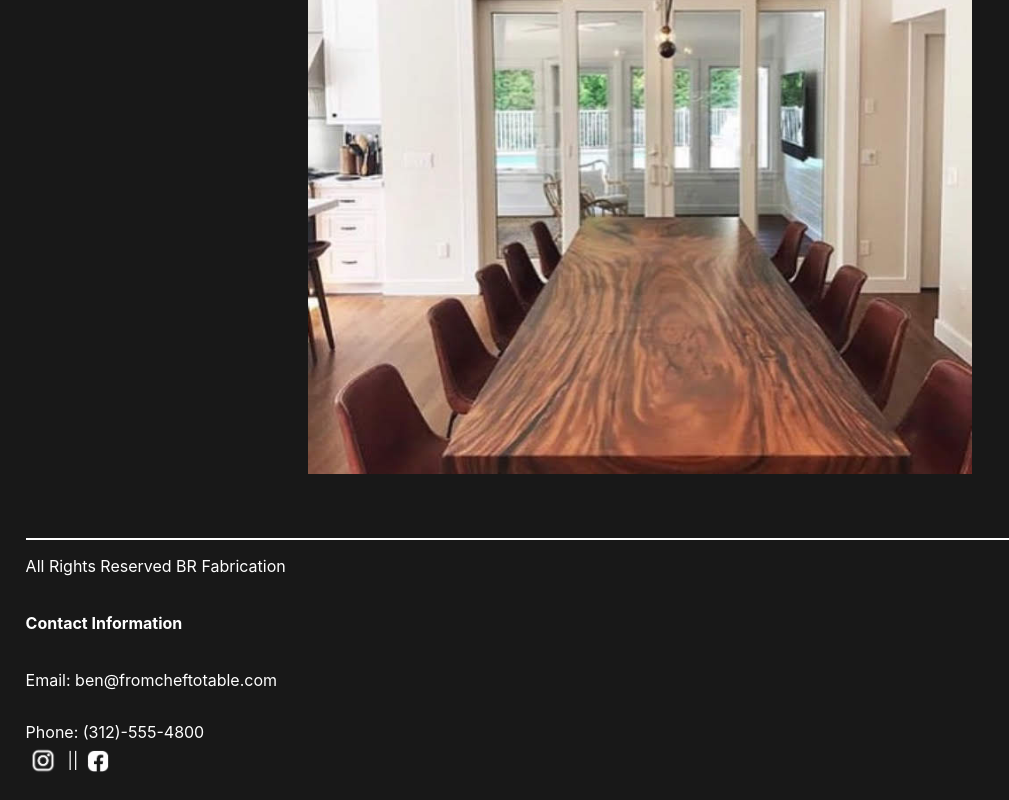
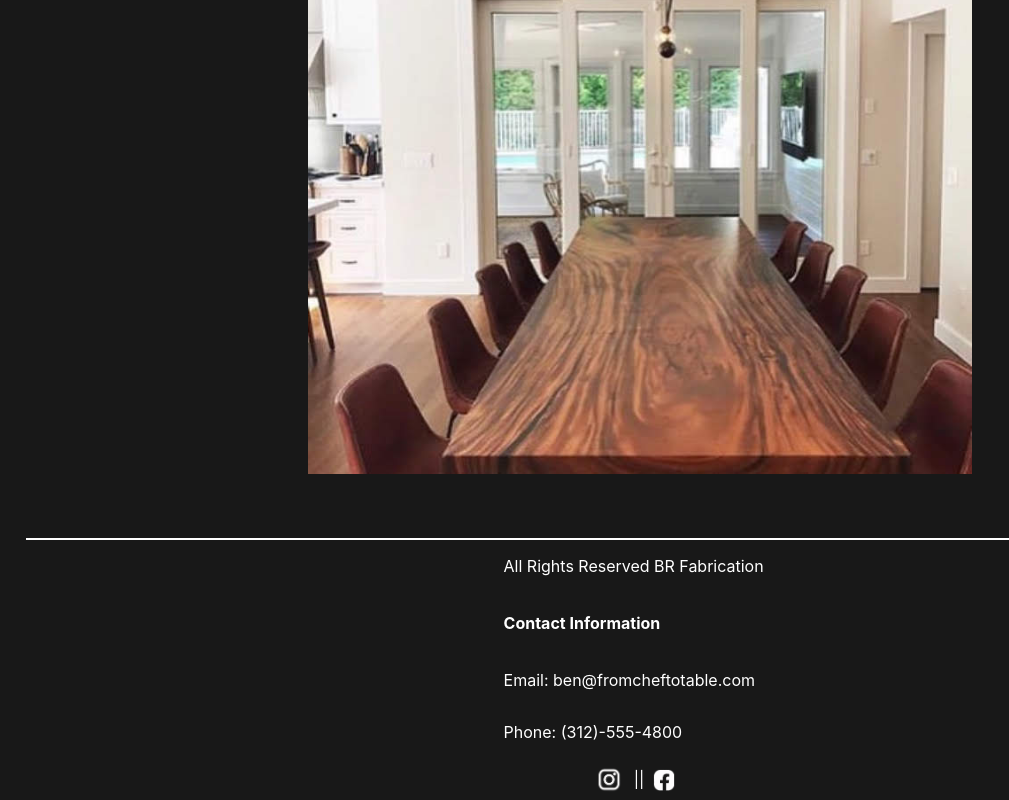
Before and after one commit to mwrowan89/BR-Fabrication-React.js, a React (Create React App) app: page / in a window 1280 px wide. Shown: the part 454-1254 px from the top of the page, without its empty margins (0-1009 px from the left). Built offline with nearby package versions, Linux system fonts and the light colour scheme.

Commit message:
Aligned items in footer

```diff
--- a/src/components/Footer.jsx
+++ b/src/components/Footer.jsx
@@ -10,7 +10,8 @@ function Footer() {
       <h4>Contact Information</h4>
       <p>Email: ben@fromcheftotable.com</p>
       <p>Phone: (312)-555-4800 </p>
-      <div className="links">
+
+      <div className="links-footer">
         <a
           href="https://www.instagram.com/fromcheftotable/"
           target="_blank"
--- a/src/css/Footer.css
+++ b/src/css/Footer.css
@@ -4,5 +4,12 @@
   margin-left: -18vw;
   color: white;
   display: grid;
-  grid-template-areas: 1fr 1fr, 1fr 1fr;
+  grid-template-areas: 2fr 2fr, 2fr 2fr;
+  place-content: center;
 }
+.links-footer {
+  display: flex;
+  align-items: center;
+  justify-content: center;
+  color: white;
+}
```
